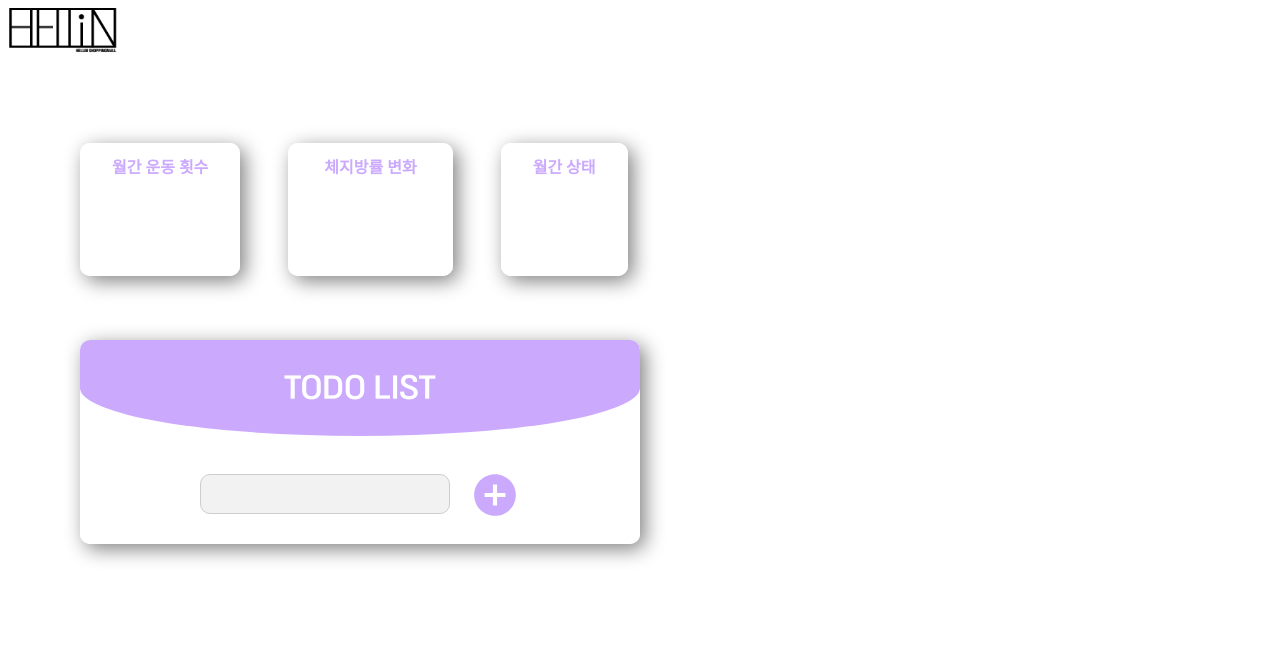
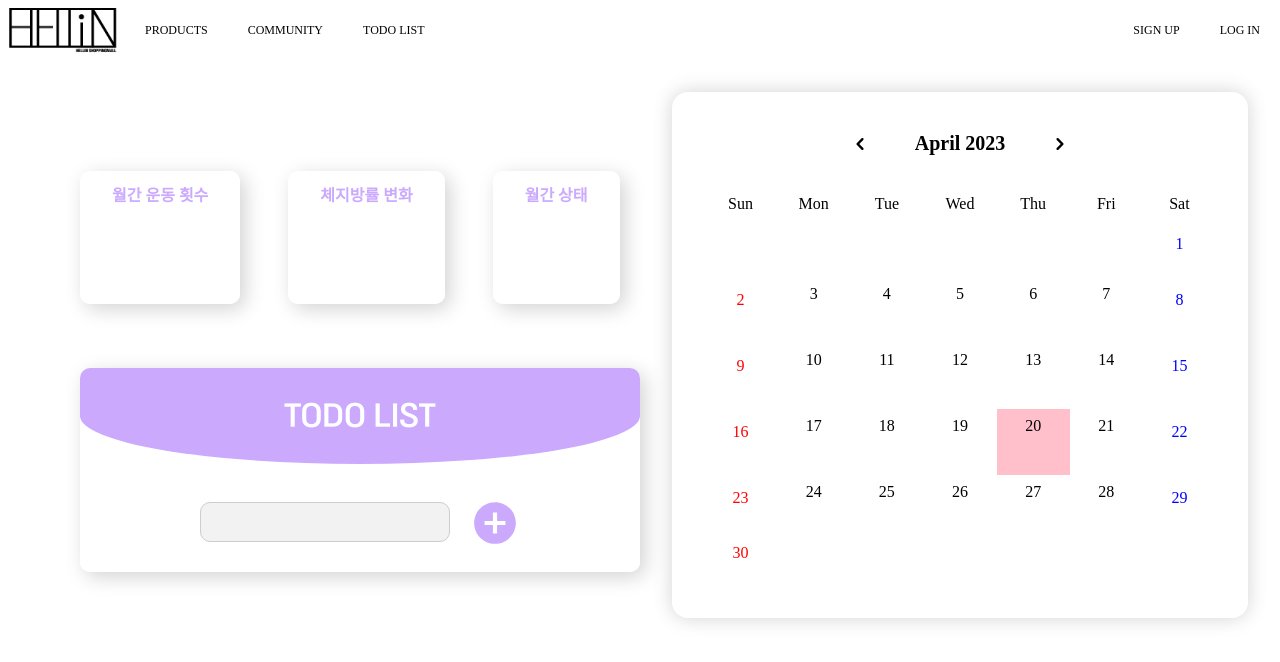
Before and after one commit to sea-water/graduation-project, a React (Create React App) app in the folder client/: page /Todos in a window 1280 px wide. Shown: the top 662 px of the page. Built offline with nearby package versions, Linux system fonts and the light colour scheme; a web font is replaced by a local one.

Commit message:
add calendar_with_css

```diff
--- a/client/src/Header.css
+++ b/client/src/Header.css
@@ -18,6 +18,10 @@
   flex-wrap: wrap;
   flex-direction: column;
   justify-content: center;
+}
+
+.banner_btnItems {
+  font-size: 12px;
 }
 
 .mid_banner {
--- a/client/src/Header.js
+++ b/client/src/Header.js
@@ -1,5 +1,4 @@
 import React, { useEffect, useState } from "react";
-import "./Header.css";
 import { Link, useNavigate } from "react-router-dom";
 import logo from "./img/main_logo.jpg";
 import ImageSlider from "./ImageSlide";
@@ -7,71 +6,23 @@ import about_hl from "./img/about_hl.png";
 import midBanner from "./img/banner.jpeg";
 import logo_mean_left from "./img/logo_mean_left.jpeg";
 import logo_mean_right from "./img/logo_mean_right.jpeg";
-
-// const Header = () => {
-// const navigate = useNavigate();
-// const navigateTo = (path) => {
-//   navigate(path);
-// };
-
-// const buttonData = [
-//   { label: "PRODUCTS", path: "/Products" },
-//   { label: "COMMUNITY", path: "/Community" },
-//   { label: "TODO LIST", path: "/Todos" },
-// ];
-
-//   return (
-//     <div className="top_banner">
-//       <span className="banner">
-//         <Link to="/">
-//           <div>
-//             <img className="bannerLogo" src={logo} alt="logo" />
-//           </div>
-//         </Link>
-//         <div className="banner_btnItems">
-//           <div className="left-buttons">
-//             {buttonData.map((button) => (
-//               <button
-//                 className="bannerBtn"
-//                 key={button.path}
-//                 onClick={() => navigateTo(button.path)}
-//               >
-//                 {button.label}
-//               </button>
-//             ))}
-//           </div>
-//           <div className="right-buttons">
-//             <button className="bannerBtn" onClick={() => navigateTo("/SignUp")}>
-//               SIGN UP
-//             </button>
-//             <button className="bannerBtn" onClick={() => navigateTo("/LogIn")}>
-//               LOG IN
-//             </button>
-//           </div>
-//         </div>
-//       </span>
-//       <ImageSlider />
-//       <img className="about_hl" src={about_hl} alt="about_hl" />
-//       <img className="mid_banner" src={midBanner} alt="mid_banner" />
-//       <div className="logos">
-//         <img
-//           className="logo_mean_left"
-//           src={logo_mean_left}
-//           alt="logo_meaning"
-//         />
-//         <img
-//           className="logo_mean_right"
-//           src={logo_mean_right}
-//           alt="logo_meaning2"
-//         />
-//       </div>
-//     </div>
-//   );
-// };
-
-// export default Header;
+import "./Header.css";
 
 const Header = () => {
+  const [isLoggedIn, setIsLoggedIn] = useState(false);
+
+  const handleLogin = () => {
+    // 로그인 처리 로직을 구현합니다.
+    // 성공적으로 로그인되었다면 setIsLoggedIn(true)로 상태를 변경합니다.
+    setIsLoggedIn(true);
+  };
+
+  const handleLogout = () => {
+    // 로그아웃 처리 로직을 구현합니다.
+    // 로그아웃되었다면 setIsLoggedIn(false)로 상태를 변경합니다.
+    setIsLoggedIn(false);
+  };
+
   const navigate = useNavigate();
   const navigateTo = (path) => {
     navigate(path);
@@ -90,15 +41,11 @@ const Header = () => {
     const handleScroll = () => {
       const leftLogo = document.querySelector(".logo_mean_left");
       const rightLogo = document.querySelector(".logo_mean_right");
+      const scrollPosition = window.scrollY;
+      const windowHeight = window.innerHeight;
 
-      // 스크롤 위치 가져오기
-      const scrollPosition = window.scrollY;
-
-      // 왼쪽 로고 애니메이션 처리
       if (leftLogo) {
         const logoMeanLeftOffset = leftLogo.offsetTop;
-        const windowHeight = window.innerHeight;
-
         if (scrollPosition > logoMeanLeftOffset - windowHeight + 100) {
           setLeftLogoVisible(true);
         } else {
@@ -106,11 +53,8 @@ const Header = () => {
         }
       }
 
-      // 오른쪽 로고 애니메이션 처리
       if (rightLogo) {
         const logoMeanRightOffset = rightLogo.offsetTop;
-        const windowHeight = window.innerHeight;
-
         if (scrollPosition > logoMeanRightOffset - windowHeight + 100) {
           setRightLogoVisible(true);
         } else {
@@ -119,10 +63,8 @@ const Header = () => {
       }
     };
 
-    // 스크롤 이벤트 리스너 등록
     window.addEventListener("scroll", handleScroll);
 
-    // 컴포넌트가 언마운트될 때 스크롤 이벤트 리스너 제거
     return () => {
       window.removeEventListener("scroll", handleScroll);
     };
@@ -149,12 +91,24 @@ const Header = () => {
             ))}
           </div>
           <div className="right-buttons">
-            <button className="bannerBtn" onClick={() => navigateTo("/SignUp")}>
-              SIGN UP
-            </button>
-            <button className="bannerBtn" onClick={() => navigateTo("/LogIn")}>
-              LOG IN
-            </button>
+            {isLoggedIn ? (
+              <button>LOG OUT</button>
+            ) : (
+              <React.Fragment>
+                <button
+                  className="bannerBtn"
+                  onClick={() => navigateTo("/SignUp")}
+                >
+                  SIGN UP
+                </button>
+                <button
+                  className="bannerBtn"
+                  onClick={() => navigateTo("/LogIn")}
+                >
+                  LOG IN
+                </button>
+              </React.Fragment>
+            )}
           </div>
         </div>
       </span>
@@ -165,12 +119,12 @@ const Header = () => {
         <img
           className={`logo_mean_left ${leftLogoVisible ? "visible" : ""}`}
           src={logo_mean_left}
-          alt="logo_meaning"
+          alt="logo_meaning_left"
         />
         <img
           className={`logo_mean_right ${rightLogoVisible ? "visible" : ""}`}
           src={logo_mean_right}
-          alt="logo_meaning2"
+          alt="logo_meaning_right"
         />
       </div>
     </div>
--- a/client/src/Login.css
+++ b/client/src/Login.css
@@ -129,3 +129,21 @@ input[type="submit"]:hover {
 .banner {
   justify-content: flex-start;
 }
+
+.bannerBtn {
+  padding: 20px;
+  display: flex;
+  flex-wrap: wrap;
+  flex-direction: column;
+  justify-content: center;
+}
+
+.banner {
+  display: flex;
+  justify-content: space-between;
+  position: sticky;
+  top: 0;
+  z-index: 100;
+  align-items: center;
+  background-color: white;
+}
--- a/client/src/Login.js
+++ b/client/src/Login.js
@@ -1,16 +1,73 @@
-import React from "react";
+import React, { useState } from "react";
 import "./Login.css";
-import { Link } from "react-router-dom";
+import { Link, useNavigate } from "react-router-dom";
 import logo from "./img/main_logo.jpg";
 
 export default function Login() {
+  const navigate = useNavigate();
+  const navigateTo = (path) => {
+    navigate(path);
+  };
+  const [isLoggedIn, setIsLoggedIn] = useState(false);
+
+  const handleLogin = () => {
+    // 로그인 처리 로직을 구현합니다.
+    // 성공적으로 로그인되었다면 setIsLoggedIn(true)로 상태를 변경합니다.
+    setIsLoggedIn(true);
+  };
+
+  const handleLogout = () => {
+    // 로그아웃 처리 로직을 구현합니다.
+    // 로그아웃되었다면 setIsLoggedIn(false)로 상태를 변경합니다.
+    setIsLoggedIn(false);
+  };
+  const buttonData = [
+    { label: "PRODUCTS", path: "/Products" },
+    { label: "COMMUNITY", path: "/Community" },
+    { label: "TODO LIST", path: "/Todos" },
+  ];
   return (
     <div>
-      <Link to="/">
-        <div className="banner">
-          <img className="bannerLogo" src={logo} alt="logo" />
+      <span className="banner">
+        <Link to="/">
+          <div>
+            <img className="bannerLogo" src={logo} alt="logo" />
+          </div>
+        </Link>
+        <div className="banner_btnItems">
+          <div className="left-buttons">
+            {buttonData.map((button) => (
+              <button
+                className="bannerBtn"
+                key={button.path}
+                onClick={() => navigateTo(button.path)}
+              >
+                {button.label}
+              </button>
+            ))}
+          </div>
+          <div className="right-buttons">
+            {isLoggedIn ? (
+              <button>LOG OUT</button>
+            ) : (
+              <React.Fragment>
+                <button
+                  className="bannerBtn"
+                  onClick={() => navigateTo("/SignUp")}
+                >
+                  SIGN UP
+                </button>
+                <button
+                  className="bannerBtn"
+                  onClick={() => navigateTo("/LogIn")}
+                >
+                  LOG IN
+                </button>
+              </React.Fragment>
+            )}
+          </div>
         </div>
-      </Link>
+      </span>
       <div className="center">
         <h1>Login</h1>
         <form method="post">
--- a/client/src/Signup.css
+++ b/client/src/Signup.css
@@ -20,3 +20,21 @@ body {
   width: 400px;
   border-radius: 10px;
 }
+
+.bannerBtn {
+  padding: 20px;
+  display: flex;
+  flex-wrap: wrap;
+  flex-direction: column;
+  justify-content: center;
+}
+
+.banner {
+  display: flex;
+  justify-content: space-between;
+  position: sticky;
+  top: 0;
+  z-index: 100;
+  align-items: center;
+  background-color: white;
+}
--- a/client/src/Signup.js
+++ b/client/src/Signup.js
@@ -1,16 +1,75 @@
-import React from "react";
+import React, { useState } from "react";
 import "./Signup.css";
-import { Link } from "react-router-dom";
+import { Link, useNavigate } from "react-router-dom";
 import logo from "./img/main_logo.jpg";
 
 export default function Signup() {
+  const [isLoggedIn, setIsLoggedIn] = useState(false);
+
+  const handleLogin = () => {
+    // 로그인 처리 로직을 구현합니다.
+    // 성공적으로 로그인되었다면 setIsLoggedIn(true)로 상태를 변경합니다.
+    setIsLoggedIn(true);
+  };
+
+  const handleLogout = () => {
+    // 로그아웃 처리 로직을 구현합니다.
+    // 로그아웃되었다면 setIsLoggedIn(false)로 상태를 변경합니다.
+    setIsLoggedIn(false);
+  };
+
+  const navigate = useNavigate();
+  const navigateTo = (path) => {
+    navigate(path);
+  };
+
+  const buttonData = [
+    { label: "PRODUCTS", path: "/Products" },
+    { label: "COMMUNITY", path: "/Community" },
+    { label: "TODO LIST", path: "/Todos" },
+  ];
   return (
     <div>
-      <Link to="/">
-        <div className="banner">
-          <img className="bannerLogo" src={logo} alt="logo" />
+      <span className="banner">
+        <Link to="/">
+          <div>
+            <img className="bannerLogo" src={logo} alt="logo" />
+          </div>
+        </Link>
+        <div className="banner_btnItems">
+          <div className="left-buttons">
+            {buttonData.map((button) => (
+              <button
+                className="bannerBtn"
+                key={button.path}
+                onClick={() => navigateTo(button.path)}
+              >
+                {button.label}
+              </button>
+            ))}
+          </div>
+          <div className="right-buttons">
+            {isLoggedIn ? (
+              <button>LOG OUT</button>
+            ) : (
+              <React.Fragment>
+                <button
+                  className="bannerBtn"
+                  onClick={() => navigateTo("/SignUp")}
+                >
+                  SIGN UP
+                </button>
+                <button
+                  className="bannerBtn"
+                  onClick={() => navigateTo("/LogIn")}
+                >
+                  LOG IN
+                </button>
+              </React.Fragment>
+            )}
+          </div>
         </div>
-      </Link>
+      </span>
       <div className="center">
         <h1>Sign up</h1>
         <form method="post">
--- /dev/null
+++ b/client/src/Todo/TodoItem.css
@@ -0,0 +1,12 @@
+li {
+  border-radius: 10px;
+}
+
+em {
+  font-family: oneFont;
+}
+
+.completed {
+  text-decoration: line-through;
+  color: black;
+}
--- a/client/src/Todo/TodoItem.js
+++ b/client/src/Todo/TodoItem.js
@@ -4,6 +4,7 @@ import {
   MdOutlineCheckBox,
   MdOutlineCheckBoxOutlineBlank,
 } from "react-icons/md";
+import "./TodoItem.css";
 
 const TodoItem = ({ todos, onDel, onToggle }) => {
   const { id, text, done } = todos;
@@ -14,9 +15,11 @@ const TodoItem = ({ todos, onDel, onToggle }) => {
         <span onClick={() => onToggle(id)}>
           {done ? <MdOutlineCheckBox /> : <MdOutlineCheckBoxOutlineBlank />}
         </span>
-        <em onClick={() => onToggle(id)}>{text}</em>
+        <span onClick={() => onToggle(id)} className={done ? "completed" : ""}>
+          {text}
+        </span>
         <button onClick={() => onDel(id)}>
-          <FaRegTrashAlt color="rgb(175,169,169)" size="20" />
+          <FaRegTrashAlt />
         </button>
       </li>
     </div>
--- a/client/src/Todo/TodoList.css
+++ b/client/src/Todo/TodoList.css
@@ -3,7 +3,7 @@
 }
 
 .TodoList li {
-  background: white;
+  background-color: white;
   padding: 15px 30px;
   color: rgb(0, 0, 0);
   font-weight: bold;
@@ -16,18 +16,19 @@
 }
 
 .TodoList li.on span {
-  color: white;
+  color: black;
 }
+
 .TodoList li em {
   cursor: pointer;
 }
+
 .TodoList li.on em {
-  color: white;
+  color: black;
   text-decoration: line-through rgb(159, 127, 231);
 }
 
 .TodoList li button {
   float: right;
-  border: none;
-  color: rgb(148, 181, 230);
+  color: rgb(175, 169, 169);
 }
--- a/client/src/Todo/Todos.css
+++ b/client/src/Todo/Todos.css
@@ -1,3 +1,30 @@
+.bannerBtn {
+  padding: 20px;
+  display: flex;
+  flex-wrap: wrap;
+  flex-direction: column;
+  justify-content: center;
+}
+
+.banner {
+  display: flex;
+  justify-content: space-between;
+  position: sticky;
+  top: 0;
+  z-index: 100;
+  align-items: center;
+  background-color: white;
+}
+
+.todo_container {
+  display: flex;
+  justify-content: space-between;
+  position: sticky;
+  top: 0;
+  z-index: 100;
+  align-items: center;
+}
+
 .tab {
   color: rgb(203, 170, 254);
   font-weight: bolder;
@@ -8,7 +35,7 @@
   border-radius: 10px;
   margin-left: 3rem;
   background: white;
-  box-shadow: 5px 5px 20px gray;
+  box-shadow: 5px 5px 20px lightgray;
 }
 
 .tab:first-child {
@@ -25,8 +52,7 @@
   margin-left: 5rem;
   margin-top: 10rem;
   margin-bottom: 50px;
-  background: white;
-  box-shadow: 5px 5px 20px gray;
+  box-shadow: 5px 5px 20px lightgray;
 }
 
 .Todos h1 {
@@ -40,21 +66,81 @@
   font-family: "oneFontTitle";
 }
 
-/* calendar css code */
+/* 아래 코드는 calendar에 대한 css입니다. */
 .calendar-parent {
-  color: rgb(203, 170, 254);
-  padding-top: 1rem;
-  padding-bottom: 30%;
-  position: absolute;
-  right: 0;
-  width: 45%;
-  border-radius: 10px;
-  background: white;
-  box-shadow: 5px 5px 20px gray;
+  /* 월-일(요일) 색깔 */
+  color: black;
 }
 
-.calendar {
-  position: absolute;
-  padding-left: 3rem;
-  width: 50rem;
+.react-calendar {
+  border-radius: 1rem;
+  margin: 2rem;
+  padding: 2rem;
+  display: flex;
+  flex-direction: column;
+  justify-content: center;
+  align-items: center;
+  box-shadow: 0px 0px 20px lightgray;
 }
+
+.sundayTile {
+  color: red;
+}
+
+.saturdayTile {
+  color: blue;
+}
+
+.currentMonthTile {
+  padding: 5px;
+  padding-bottom: 1rem;
+}
+
+/* navigation 부분 */
+.react-calendar__navigation button {
+  /* color: #6f48eb; */
+  min-width: 100px;
+  font-size: 1.5rem;
+  margin-bottom: 2rem;
+}
+
+/* navigation부분 hover했을 때 */
+.react-calendar__navigation button:enabled:hover,
+.react-calendar__navigation button:enabled:focus {
+  background-color: #f8f8fa;
+}
+
+/* 요일 부분 */
+abbr[title] {
+  text-decoration: none;
+}
+
+/* 오늘 날짜 */
+.react-calendar__tile--now {
+  background-color: pink;
+}
+
+.react-calendar__navigation__label > span {
+  font-size: 20px;
+  font-weight: bold;
+}
+
+/* 요일 부분 */
+.react-calendar__month-view__weekdays {
+  margin-bottom: 1rem;
+  text-align: center;
+}
+
+/* 각 날짜 부분 */
+.react-calendar__tile {
+  /* border: 0.5px solid rgb(226, 226, 226); */
+  text-align: center;
+}
+
+.react-calendar__tile:enabled:hover {
+  background-color: #f8f8fa;
+}
+
+.react-calendar__tile:enabled:focus {
+  background-color: rgb(203, 170, 254);
+}
--- a/client/src/Todo/Todos.js
+++ b/client/src/Todo/Todos.js
@@ -2,16 +2,35 @@ import React, { useRef, useState } from "react";
 import TodoInput from "./TodoInput";
 import TodoList from "./TodoList";
 import "./Todos.css";
-import { Link } from "react-router-dom";
+import { Link, useNavigate } from "react-router-dom";
 import logo from "../img/main_logo.jpg";
+// import "react-calendar/dist/Calendar.css";
 import Calendar from "react-calendar";
-import moment from "moment";
-import "react-calendar/dist/Calendar.css";
+import { HiChevronLeft, HiChevronRight } from "react-icons/hi";
 
 const Todos = () => {
+  const buttonData = [
+    { label: "PRODUCTS", path: "/Products" },
+    { label: "COMMUNITY", path: "/Community" },
+    { label: "TODO LIST", path: "/Todos" },
+  ];
+
+  const tileClassName = ({ date }) => {
+    if (date.getDay() === 0) {
+      return "sundayTile";
+    } else if (date.getDay() === 6) {
+      return "saturdayTile";
+    } else if (date.getMonth() === value.getMonth()) {
+      return "currentMonthTile";
+    }
+    return null;
+  };
+
   const no = useRef(1);
 
   const [todos, setTodos] = useState([]);
+  const [value, onChange] = useState(new Date());
+  const navigate = useNavigate();
 
   const onAdd = (text) => {
     setTodos([
@@ -23,6 +42,7 @@ const Todos = () => {
       },
     ]);
   };
+
   const onDel = (id) => {
     setTodos(todos.filter((todo) => todo.id !== id));
   };
@@ -40,30 +60,68 @@ const Todos = () => {
     );
   };
 
-  const [value, onChange] = useState(new Date());
+  const navigateTo = (path) => {
+    navigate(path);
+  };
 
   return (
     <div>
+      <span className="banner">
         <Link to="/">
           <div>
             <img className="bannerLogo" src={logo} alt="logo" />
           </div>
         </Link>
-      {/* <div className="calendar-parent">
-        월간 운동 기록
-        <div className="calendar">
-          <Calendar onChange={onChange} value={value} />
+        <div className="banner_btnItems">
+          <div className="left-buttons">
+            {buttonData.map((button) => (
+              <button
+                className="bannerBtn"
+                key={button.path}
+                onClick={() => navigateTo(button.path)}
+              >
+                {button.label}
+              </button>
+            ))}
           </div>
-      </div> */}
-
+          <div className="right-buttons">
+            <button className="bannerBtn" onClick={() => navigateTo("/SignUp")}>
+              SIGN UP
+            </button>
+            <button className="bannerBtn" onClick={() => navigateTo("/LogIn")}>
+              LOG IN
+            </button>
+          </div>
+        </div>
+      </span>
+      {/* 이하 코드는 배너 밑부분 */}
+      <div className="todo_container">
         <div className="todo_leftSide">
           <span className="tab">월간 운동 횟수</span>
-        <span className="tab"> 체지방률 변화 </span>
-        <span className="tab"> 월간 상태 </span>
+          <span className="tab">체지방률 변화</span>
+          <span className="tab">월간 상태</span>
           <div className="Todos">
             <h1>TODO LIST</h1>
             <TodoInput onAdd={onAdd} />
             <TodoList todos={todos} onDel={onDel} onToggle={onToggle} />
+          </div>
+        </div>
+        <div className="todo_rightSide">
+          <Calendar
+            className="calendar-parent"
+            value={value}
+            onChange={onChange}
+            locale="en-US"
+            showNeighboringMonth={false}
+            nextLabel={<HiChevronRight />}
+            prevLabel={<HiChevronLeft />}
+            next2Label={null}
+            prev2Label={null}
+            tileClassName={({ date }) => tileClassName({ date })}
+            tileContent={({ date }) => (
+              <div className={`currentMonthTile ${tileClassName({ date })}`} />
+            )}
+          />
         </div>
       </div>
     </div>
--- a/package.json
+++ b/package.json
@@ -1,5 +1,6 @@
 {
   "dependencies": {
+    "@date-io/date-fns": "1.x",
     "moment": "^2.29.4",
     "react": "^18.2.0",
     "react-calendar": "^4.2.1",
```
Also changed, not shown: 2 other files (tests, documents, lock files or other folders). Lines whose indentation alone changed are shown as unchanged.
